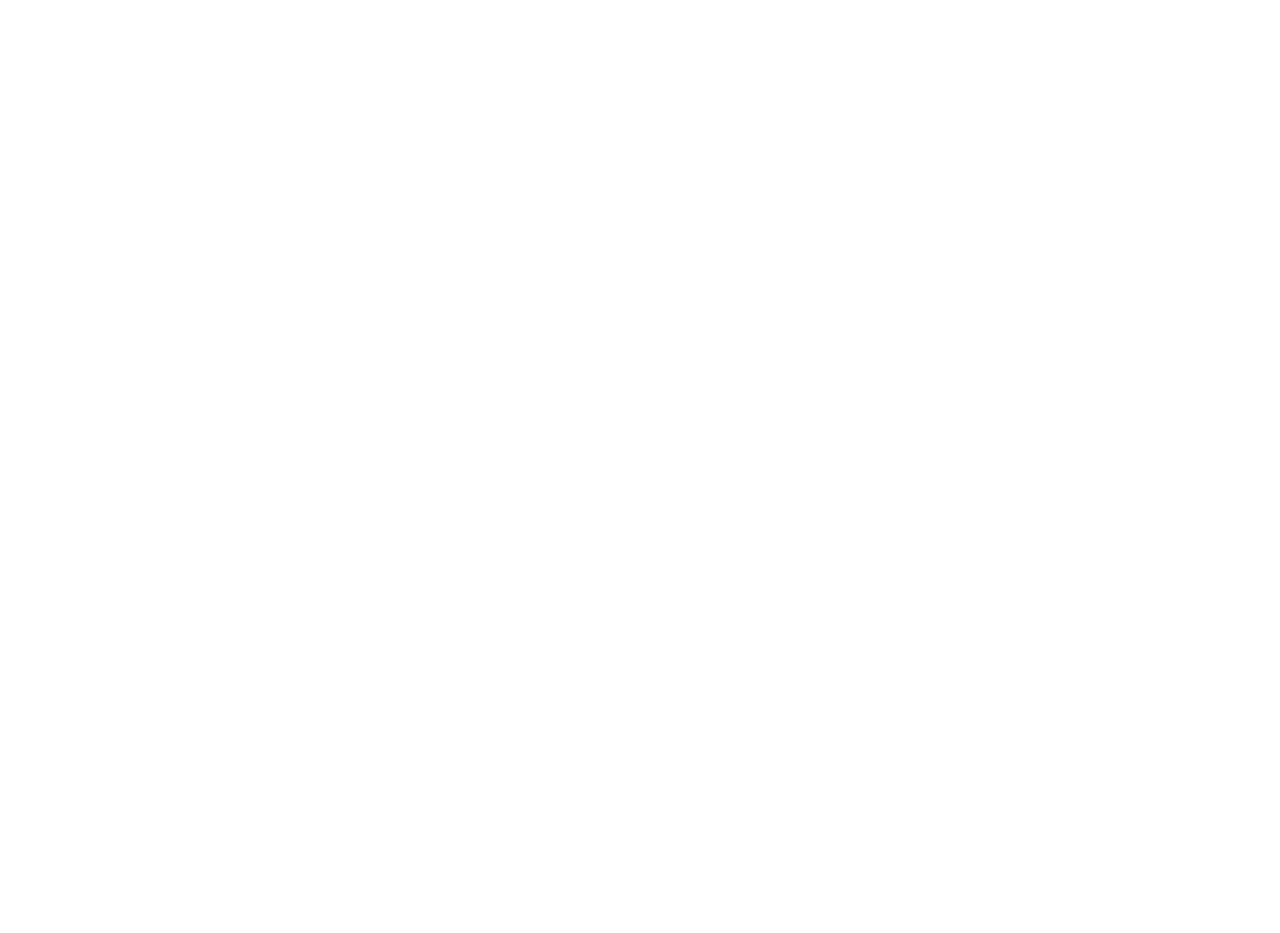
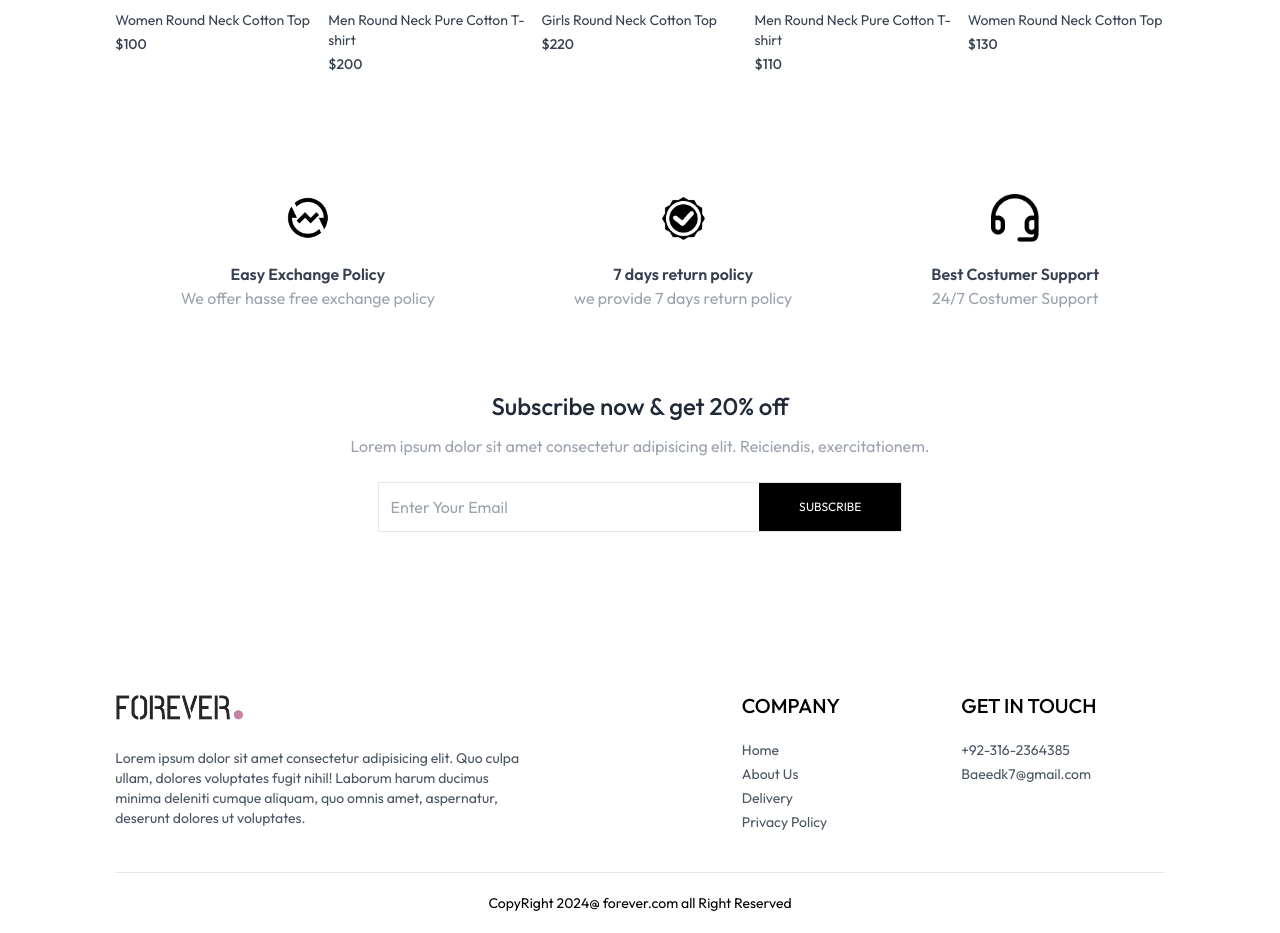
Before and after one commit to BaeedKhan91/E-commerce-web, a React (Vite) app: page / in a window 1280 px wide. Shown: the part 1811-2744 px from the top of the page. Before the commit the page ends 800 px from the top, so only its background shows below. Built offline with nearby package versions, Linux system fonts and the light colour scheme; a web font is replaced by a local one.

Commit message:
complete home page

```diff
--- a/src/App.jsx
+++ b/src/App.jsx
@@ -1,15 +1,16 @@
 import React from 'react'
 import { Routes,Route } from 'react-router-dom'
-import Home from './pages/home'
-import Collection from './pages/collection'
-import About from './pages/about'
-import Contact from './pages/contact'
-import Product from './pages/product'
-import Cart from './pages/product'
+import Home from './pages/Home'
+import Collection from './pages/Collection'
+import About from './pages/About'
+import Contact from './pages/Contact'
+import Product from './pages/Product'
+import Cart from './pages/Cart'
 import Login from './pages/Login'
 import PlaceOrder from './pages/PlaceOrder'
 import Orders from './pages/Orders'
 import Navbar from './components/navbar'
+import Footer from './components/Footer'
 
 function App() {
   return (
@@ -27,6 +28,7 @@
           <Route path='/orders' element={<Orders/>}/>
 
       </Routes>
+      <Footer/>
     </div>
   )
 }
--- /dev/null
+++ b/src/components/Footer.jsx
@@ -0,0 +1,39 @@
+import React from 'react'
+import { assets } from '../assets/frontend_assets/assets'
+
+function Footer() {
+  return (
+    <div>
+      <div className='flex flex-col sm:grid grid-cols-[3fr_1fr_1fr] gap-4 my-10 mt-40 text-sm'>
+        <div>
+            <img src={assets.logo} className='mb-5 w-32' alt="" />
+            <p className='w-full md:w-2/3 text-gray-600 '>
+                Lorem ipsum dolor sit amet consectetur adipisicing elit. Quo culpa ullam, dolores voluptates fugit nihil! Laborum harum ducimus minima deleniti cumque aliquam, quo omnis amet, aspernatur, deserunt dolores ut voluptates.
+            </p>
+        </div>
+        <div>
+            <p className='text-xl font-medium mb-5'>COMPANY</p>
+            <ul className='flex flex-col gap-1 text-gray-600'>
+                <li>Home</li>
+                <li>About Us</li>
+                <li>Delivery</li>
+                <li>Privacy Policy</li>
+            </ul>
+        </div>
+        <div>
+            <p className='text-xl font-medium mb-5'>GET IN TOUCH</p>
+            <ul className='flex flex-col gap-1 text-gray-600'>
+                <li>+92-316-2364385</li>
+                <li>Baeedk7@gmail.com</li>
+            </ul>
+        </div>
+      </div>
+      <div>
+        <hr />
+        <p className='py-5 text-sm text-center'> CopyRight 2024@ forever.com all Right Reserved</p>
+      </div>
+    </div>
+  )
+}
+
+export default Footer
--- /dev/null
+++ b/src/components/NewsLetterBox.jsx
@@ -0,0 +1,19 @@
+import React from 'react'
+
+function NewsLetterBox() {
+    const onSubmitHandler =(event)=>{
+        event.preventDefault();
+    }
+  return (
+    <div className='text-center'>
+      <p className='text-2xl font-medium text-gray-800'>Subscribe now & get 20% off</p>
+        <p className='text-gray-400 mt-3'> Lorem ipsum dolor sit amet consectetur adipisicing elit. Reiciendis, exercitationem.</p>
+        <form onSubmit={onSubmitHandler} className='w-full sm:w-1/2 flex items-center gap-3 mx-auto my-6 border pl-3'>
+            <input type="email" name="email" id="" placeholder='Enter Your Email' required className='w-full sm:flex-1 outline-none' />
+            <button type='submit' className='bg-black text-white text-xs px-10 py-4'>SUBSCRIBE</button>
+        </form>
+    </div>
+  )
+}
+
+export default NewsLetterBox
--- /dev/null
+++ b/src/components/OurPolicy.jsx
@@ -0,0 +1,26 @@
+import React from 'react'
+import { assets } from '../assets/frontend_assets/assets'
+
+function OurPolicy() {
+  return (
+    <div className='flex flex-col sm:flex-row justify-around gap-12 sm:gap-2 text-center py-20 text-xs sm:text-sm md:text-base text-gray-700'>
+      <div>
+        <img src= {assets.exchange_icon} className='w-12 m-auto mb-5' alt="" />
+        <p className='font-semibold'>Easy Exchange Policy</p>
+        <p className='text-gray-400'>We offer hasse free exchange policy</p>
+      </div>
+      <div>
+        <img src= {assets.quality_icon} className='w-12 m-auto mb-5' alt="" />
+        <p className='font-semibold'>7 days return policy</p>
+        <p className='text-gray-400'>we provide 7 days return policy</p>
+      </div>
+      <div>
+        <img src= {assets.support_img} className='w-12 m-auto mb-5' alt="" />
+        <p className='font-semibold'>Best Costumer Support</p>
+        <p className='text-gray-400'>24/7 Costumer Support</p>
+      </div>
+    </div>
+  )
+}
+
+export default OurPolicy
--- /dev/null
+++ b/src/components/ProductItem.jsx
@@ -0,0 +1,18 @@
+import React, { useContext } from 'react'
+import { ShopContext } from '../context/ShopContext'
+import { Link } from 'react-router-dom'
+
+function ProductItem({id,image,name,price} ) {
+    const {currency} =useContext(ShopContext)
+  return (
+    <Link className='text-gray-700 cursor-pointer' to={`/product/${id}`}>
+        <div className='overflow-hidden'>
+            <img className='hover:scale-110 transition ease-in-out' src={image[0]} alt="" />
+        </div>
+      <p className='pt-3 pb-1 text-sm'>{name}</p>
+      <p className='text-sm font-medium '>{currency}{price}</p>
+    </Link>
+  )
+}
+
+export default ProductItem
--- /dev/null
+++ b/src/components/Title.jsx
@@ -0,0 +1,12 @@
+import React from 'react'
+
+function Title({text1,text2}) {
+  return (
+    <div className='inline-flex gap-2 items-center mb-3 '>
+      <p className='text-gray-500'>{text1} <span className='text-gray-700 font-medium'>{text2}</span></p>
+      <p className='w-8 sm:w-12 h-[1px] sm::h-[2px] bg-gray-700'></p>
+    </div>
+  )
+}
+
+export default Title
--- /dev/null
+++ b/src/context/ShopContext.jsx
@@ -0,0 +1,23 @@
+import { createContext } from "react";
+import { products } from "../assets/frontend_assets/assets";
+export const ShopContext = createContext();
+
+const ShopContextProvider = (props)=>{
+    const currency = '$';
+    const deliver_fee='10'
+
+
+    const value={
+        products, currency ,deliver_fee
+    }
+
+    return(
+        <ShopContext.Provider value={value}>
+            {props.children}
+        </ShopContext.Provider>
+    )
+
+
+}
+
+export default ShopContextProvider
--- a/src/index.css
+++ b/src/index.css
@@ -15,3 +15,10 @@
     font-weight: 400;
     font-style: normal;
   }
+
+  @media(max-width:640px){
+    a.active{
+        background-color: black;
+        color: white;
+    }
+}
--- a/src/main.jsx
+++ b/src/main.jsx
@@ -3,9 +3,12 @@
 import './index.css'
 import App from './App.jsx'
 import { BrowserRouter } from 'react-router-dom'
+import ShopContextProvider from './context/ShopContext.jsx'
 
 createRoot(document.getElementById('root')).render(
   <BrowserRouter>
+  <ShopContextProvider>
     <App />
+  </ShopContextProvider>
   </BrowserRouter>,
 )
--- a/src/pages/Home.jsx
+++ b/src/pages/Home.jsx
@@ -1,10 +1,19 @@
 import React from 'react'
 import Hero from '../components/Hero'
+import Latestcollection from '../components/Latestcollection'
+import BestSeller from '../components/BestSeller'
+import OurPolicy from '../components/OurPolicy'
+import NewsLetterBox from '../components/NewsLetterBox'
 
 function home() {
   return (
     <div>
+
       <Hero/>
+      <Latestcollection/>
+      <BestSeller/>
+      <OurPolicy/>
+      <NewsLetterBox/>
     </div>
   )
 }
```
